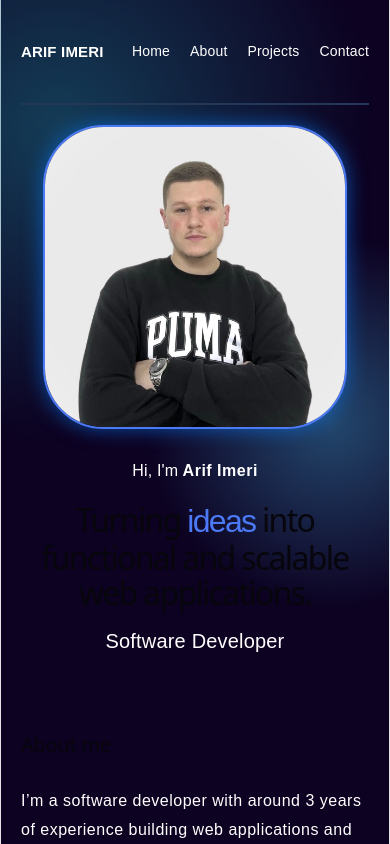
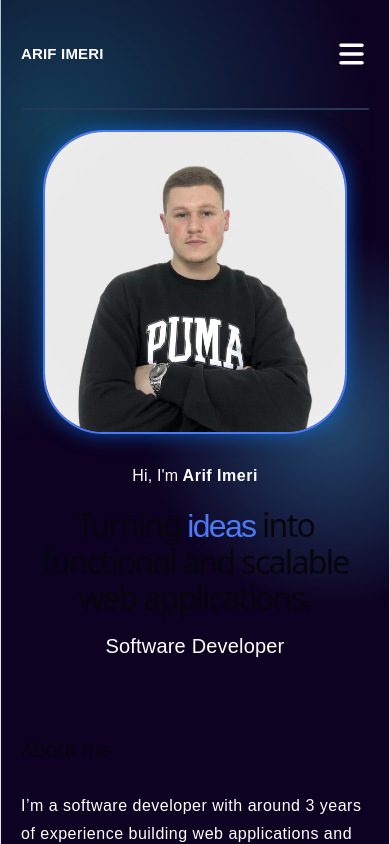
Before and after one commit to arifimeri/MyPortfolio, a React (Vite) app: page / in a window 390 px wide. Shown: the top 844 px of the page. Built offline with nearby package versions, Linux system fonts and the light colour scheme.

Commit message:
Implemented burger menu for iphone and tablet mode

```diff
--- a/src/Components/Portfolio.css
+++ b/src/Components/Portfolio.css
@@ -95,6 +95,14 @@
 
 .nav-links a:hover::after {
   width: 100%;
+}
+
+/* --- Desktop: Hide Burger Icon --- */
+.menu-icon {
+  display: none;
+  font-size: 28px;
+  cursor: pointer;
+  z-index: 1001; /* Stay above the menu overlay */
 }
 
 .greetingParagraph{
@@ -343,6 +351,34 @@
   .nav-links a{
     font-size: 14px;
   }
+
+  .menu-icon {
+    display: block; /* Show burger icon */
+  }
+
+  .nav-links {
+    position: fixed;
+    top: 0;
+    right: -100%; /* Hide off-screen by default */
+    width: 100%;
+    height: 100vh;
+    background-color: var(--bg-color);
+    flex-direction: column;
+    justify-content: center;
+    align-items: center;
+    transition: 0.4s ease-in-out;
+    z-index: 1000;
+    gap: 40px;
+  }
+
+  /* When burger is clicked, slide in */
+  .nav-links.active {
+    right: 0;
+  }
+
+  .nav-links a {
+    font-size: 24px !important; /* Larger text for mobile taps */
+  }
 }
 
 @media (max-width: 600px) {
--- a/src/Components/PortfolioPage.jsx
+++ b/src/Components/PortfolioPage.jsx
@@ -8,10 +8,21 @@ import { FontAwesomeIcon } from '@fortawesome/react-fontawesome';
 import { faHtml5, faCss3, faJs, faReact, faJava, faDocker, faWordpress, faGitAlt, faGithub ,
   faGitlab, faSquareGithub, faSquareLinkedin, faSquareInstagram, faSquareFacebook}
 from '@fortawesome/free-brands-svg-icons';
+import { faBars, faTimes } from '@fortawesome/free-solid-svg-icons';
 import { faDatabase } from '@fortawesome/free-solid-svg-icons';
 import ContactForm from './ContactForm';
 
 const PortfolioPage = () => {
+
+  const [isMenuOpen, setIsMenuOpen] = useState(false);
+
+  const toggleMenu = () => {
+  setIsMenuOpen(!isMenuOpen);
+};
+
+const closeMenu = () => {
+  setIsMenuOpen(false);
+};
 
   const [isVisible, setIsVisible] = useState(false);
   const toggleVisibility = () => {
@@ -39,14 +50,21 @@ const PortfolioPage = () => {
       <div className="glowing-background" />
 
       <header className="nav-header">
-        <div className='logo' style={{ fontWeight: 'bold' }}>ARIF IMERI</div>
-        <nav className="nav-links">
-          <a href="#home">Home</a>
-          <a href="#about">About</a>
-          <a href="#projects">Projects</a>
-          <a href="#contact">Contact</a>
-        </nav>
-      </header>
+      <div className='logo' style={{ fontWeight: 'bold' }}>ARIF IMERI</div>
+
+      {/* Burger Icon for Mobile */}
+      <div className="menu-icon" onClick={toggleMenu}>
+        <FontAwesomeIcon icon={isMenuOpen ? faTimes : faBars} />
+      </div>
+
+      {/* Nav Links - Add "active" class when menu is open */}
+      <nav className={`nav-links ${isMenuOpen ? 'active' : ''}`}>
+        <a href="#home" onClick={closeMenu}>Home</a>
+        <a href="#about" onClick={closeMenu}>About</a>
+        <a href="#projects" onClick={closeMenu}>Projects</a>
+        <a href="#contact" onClick={closeMenu}>Contact</a>
+      </nav>
+    </header>
 
       {/* 1. HOME SECTION */}
       <section id="home" className="section-container hero-section">
```
